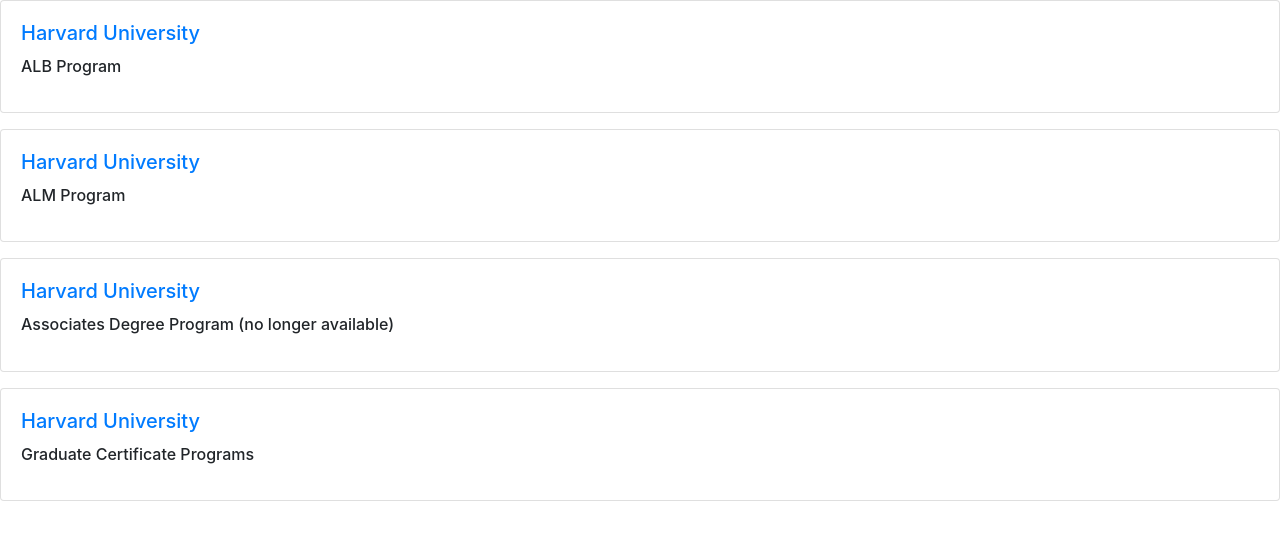
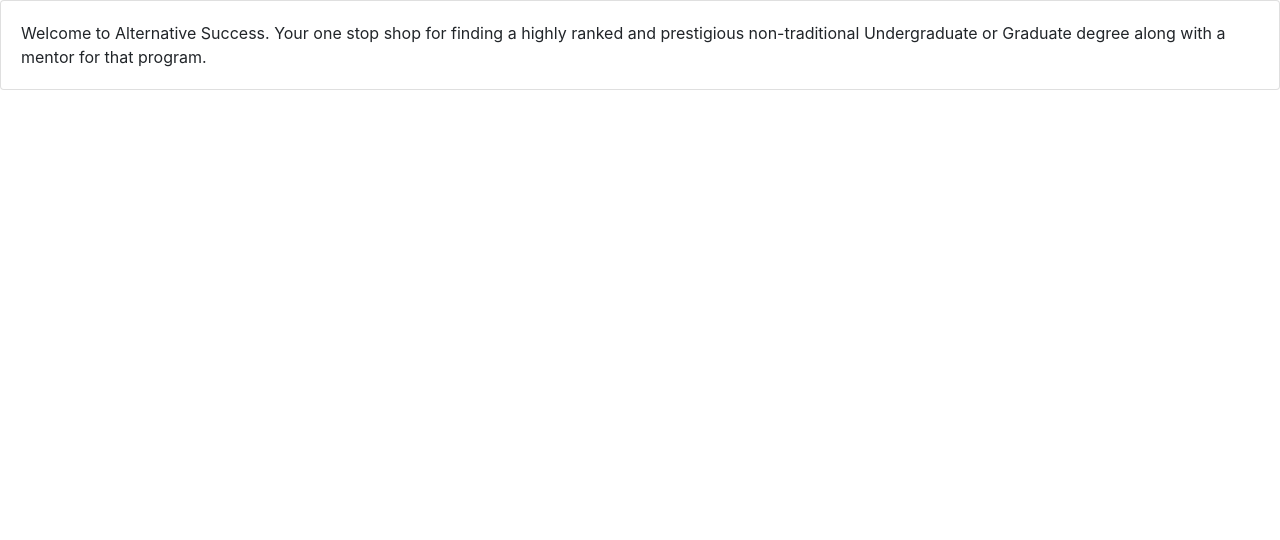
Before and after one commit to logankilpatrick/CSCI-33-Final, a Django app: page / in a window 1280 px wide. Shown: the part 56-596 px from the top of the page. Run offline with Django 3.2, Linux system fonts and the light colour scheme; data comes from the database, SQL or seed files in the repository; both versions use the stored data as it was after the commit; some libraries are stand-ins or nearby versions.

Commit message:
Added abut page for non-logged in users. Made it so Mentee's can remove their mentor. Made it so mentors can assign themselves as a mentor.

```diff
--- /dev/null
+++ b/alternativeSuccess/templates/alternativeSuccess/about.html
@@ -0,0 +1,17 @@
+{% extends "alternativeSuccess/layout.html" %}
+
+{% block body %}
+
+    <div id = "new_post">
+        <div class="card mb-3">
+            <div class="row no-gutters">
+                <div class="card-body">
+                    Welcome to Alternative Success. Your one stop shop for finding a highly ranked
+                    and prestigious non-traditional Undergraduate or Graduate degree along with a mentor
+                    for that program.
+                </div>
+            </div>
+        </div>
+    </div>
+
+{% endblock %}
--- a/alternativeSuccess/templates/alternativeSuccess/error.html
+++ b/alternativeSuccess/templates/alternativeSuccess/error.html
@@ -7,7 +7,7 @@
             <div class="card mb-3">
                 <div class="row no-gutters">
                     <div class="card-body">
-                        No student with that name found.
+                        {{ message }}
                     </div>
                 </div>
             </div>
--- a/alternativeSuccess/templates/alternativeSuccess/success.html
+++ b/alternativeSuccess/templates/alternativeSuccess/success.html
@@ -7,7 +7,7 @@
             <div class="card mb-3">
                 <div class="row no-gutters">
                     <div class="card-body">
-                        Student's mentor successfully set.
+                        {{ message }}
                     </div>
                 </div>
             </div>
--- a/alternativeSuccess/urls.py
+++ b/alternativeSuccess/urls.py
@@ -19,7 +19,7 @@
     path("userprofile/<int:studentID>", views.userprofile, name="userprofile"),
     path("chatinbox", views.chatindex, name="chatindex"),
     path("addMentee/<str:username>", views.addMentee, name="addMentee"),
-
+    path("removeMentor/<str:username>", views.removeMentor, name="removeMentor"),
 
     # API Routes
     path("chatinbox/messages", views.compose, name="compose"),
--- a/alternativeSuccess/views.py
+++ b/alternativeSuccess/views.py
@@ -12,18 +12,22 @@
 from .models import User, Program, School, Message
 import time
 
-# Returns all posts in order of when they were created.
+# Returns all programs in order of their name.
 def index(request):
     schools = School.objects.order_by("-name").all()
-    # TODO: Make creation time and not name.
+    # TODO: Make creation time and sort by that, not name.
 
     programs = Program.objects.all()
 
-    return render(request, "alternativeSuccess/index.html", {
-        "schools": schools,
-        "programs": programs,
-    })
+    if request.user.is_authenticated:
+        return render(request, "alternativeSuccess/index.html", {
+            "schools": schools,
+            "programs": programs,
+        })
+    else:
+        return render(request, "alternativeSuccess/about.html")
 
+# Renders the chat homepage
 def chatindex(request):
     # Authenticated users view their inbox
     if request.user.is_authenticated:
@@ -86,7 +90,7 @@
         "Students": students,
     })
 
-# Naviagtes user to the profile of another user.
+# Naviagtes user to the profile of another user or their own profile.
 @login_required
 def userprofile(request, studentID):
     student = User.objects.get(id=studentID)
@@ -179,7 +183,25 @@
         "programs": programs,
     })
 
-# This will follow a mentor so assign themself as the mentor of a student
+# This will allow a mentee to remove their mentor.
+@login_required
+def removeMentor(request, username):
+    if request.method == "POST":
+        try:
+            User.objects.filter(username=username).update(mentor=None, program=None)
+            print(User.objects.get(username=username).program)
+        except Exception as e:
+            # This catches if there is no username.
+            print(e)
+            return render(request, "alternativeSuccess/error.html", {
+                "message": "Unable to remove mentor. Confirm you have an active mentor and try again." })
+
+        return render(request, "alternativeSuccess/success.html", {
+                "message": "Mentor successfully removed." })
+
+    return HttpResponseRedirect(reverse("userprofile", args=(request.user.id,)))
+
+# This will allow a mentor so assign themself as the mentor of a student
 @login_required
 def addMentee(request, username):
 
@@ -187,12 +209,15 @@
         menteeName = request.POST["menteeName"]
         try:
             mentor = User.objects.get(username=username)
-            User.objects.get(username=menteeName).studentsmentor.update(mentor=mentor)
+            User.objects.filter(username=menteeName).update(mentor=mentor)
+
         except:
             # This catches if there is no username.
-            return render(request, "alternativeSuccess/error.html")
+            return render(request, "alternativeSuccess/error.html", {
+                "message": "Mentor failed to be added. Make sure you enter the Mentee username." })
 
-        return render(request, "alternativeSuccess/success.html")
+        return render(request, "alternativeSuccess/success.html", {
+                "message": "Mentee successfully added." })
 
     return HttpResponseRedirect(reverse("userprofile", args=(request.user.id,)))
 
```
Also changed, not shown: alternativeSuccess/models.py (+4 -4 lines), alternativeSuccess/templates/alternativeSuccess/userprofile.html (+11 -2 lines), db.sqlite3.
